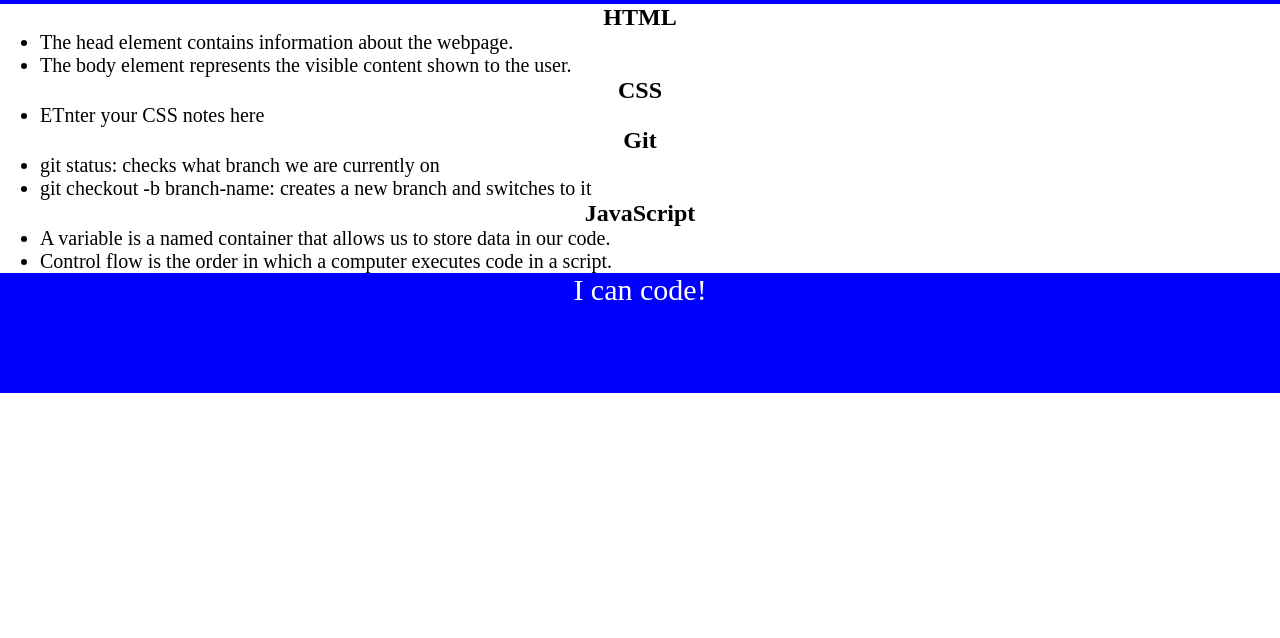
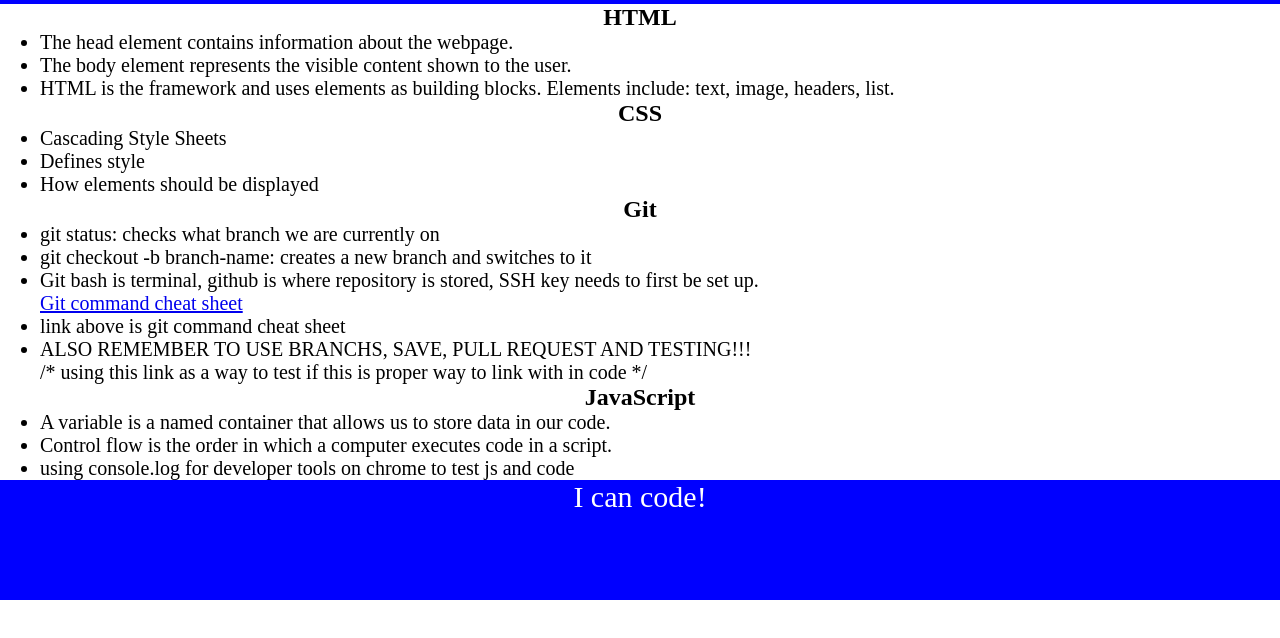
Before and after one commit to rayjustin95/Prework, a plain HTML site: page index.html in a window 1280 px wide. Shown: the part 116-754 px from the top of the page. Drawn offline with Linux system fonts and the light colour scheme.

Commit message:
html hyperlink added

```diff
--- a/index.html
+++ b/index.html
@@ -19,13 +19,16 @@
         <ul>
           <li>The head element contains information about the webpage.</li>
           <li>The body element represents the visible content shown to the user.</li>
+          <li>HTML is the framework and uses elements as building blocks. Elements include: text, image, headers, list. </li>
         </ul>
       </section>
 
       <section class="card" id="css-section">
         <h2>CSS</h2>
         <ul>
-          <li>ETnter your CSS notes here</li>
+          <li>Cascading Style Sheets</li>
+          <li>Defines style</li>
+          <li>How elements should be displayed</li>
         </ul>
       </section>
 
@@ -34,6 +37,11 @@
         <ul>
           <li>git status: checks what branch we are currently on</li>
           <li>git checkout -b branch-name: creates a new branch and switches to it</li>
+          <li>Git bash is terminal, github is where repository is stored, SSH key needs to first be set up.</li>
+          <a href="https://education.github.com/git-cheat-sheet-education.pdf">Git command cheat sheet</a>
+          <li>link above is git command cheat sheet</li>
+          <li>ALSO REMEMBER TO USE BRANCHS, SAVE, PULL REQUEST AND TESTING!!!</li>
+          /* using this link as a way to test if this is proper way to link with in code */
         </ul>
       </section>
 
@@ -42,6 +50,7 @@
         <ul>
           <li>A variable is a named container that allows us to store data in our code.</li>
           <li>Control flow is the order in which a computer executes code in a script.</li>
+          <li>using console.log for developer tools on chrome to test js and code</li>
         </ul>
       </section>
     </main>
```
